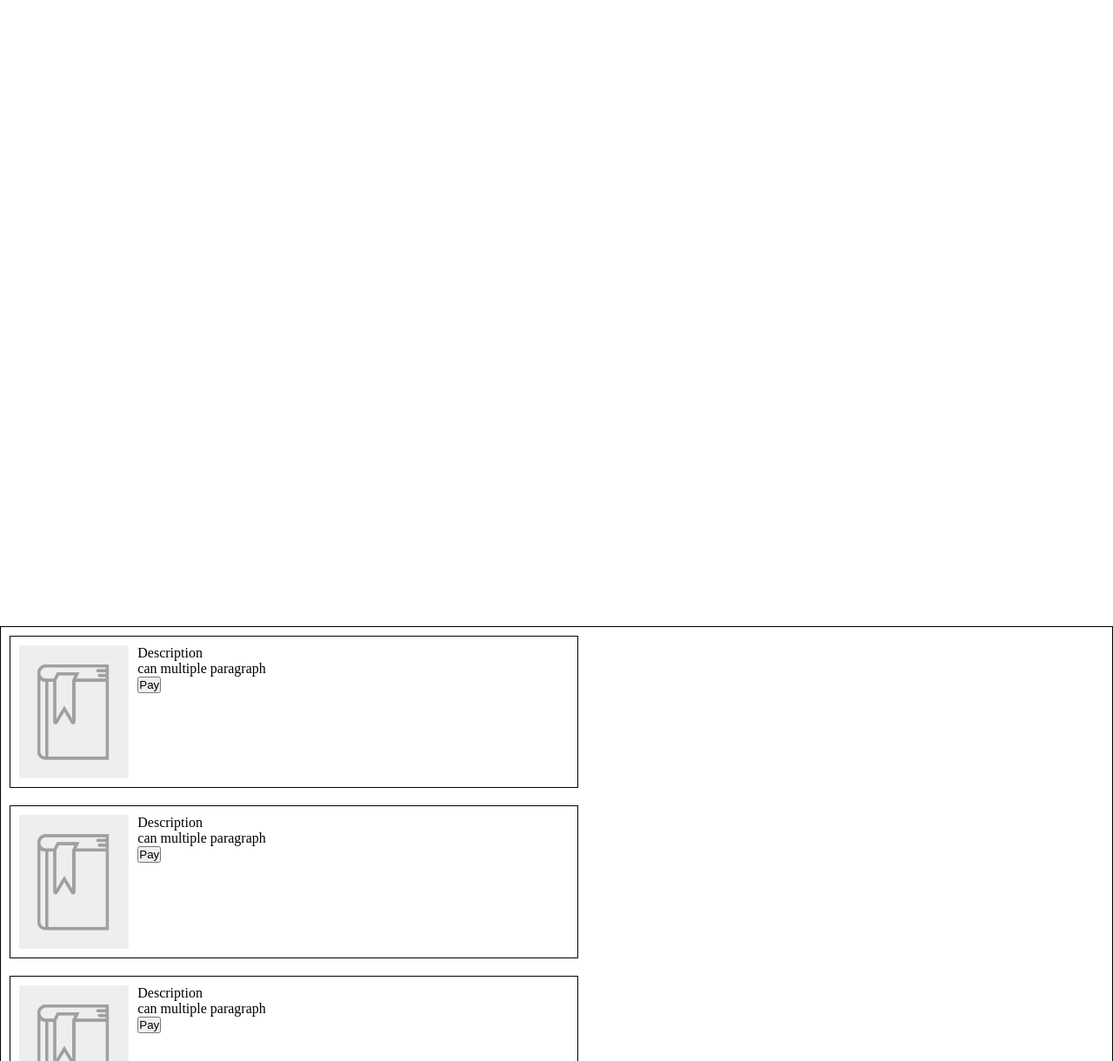
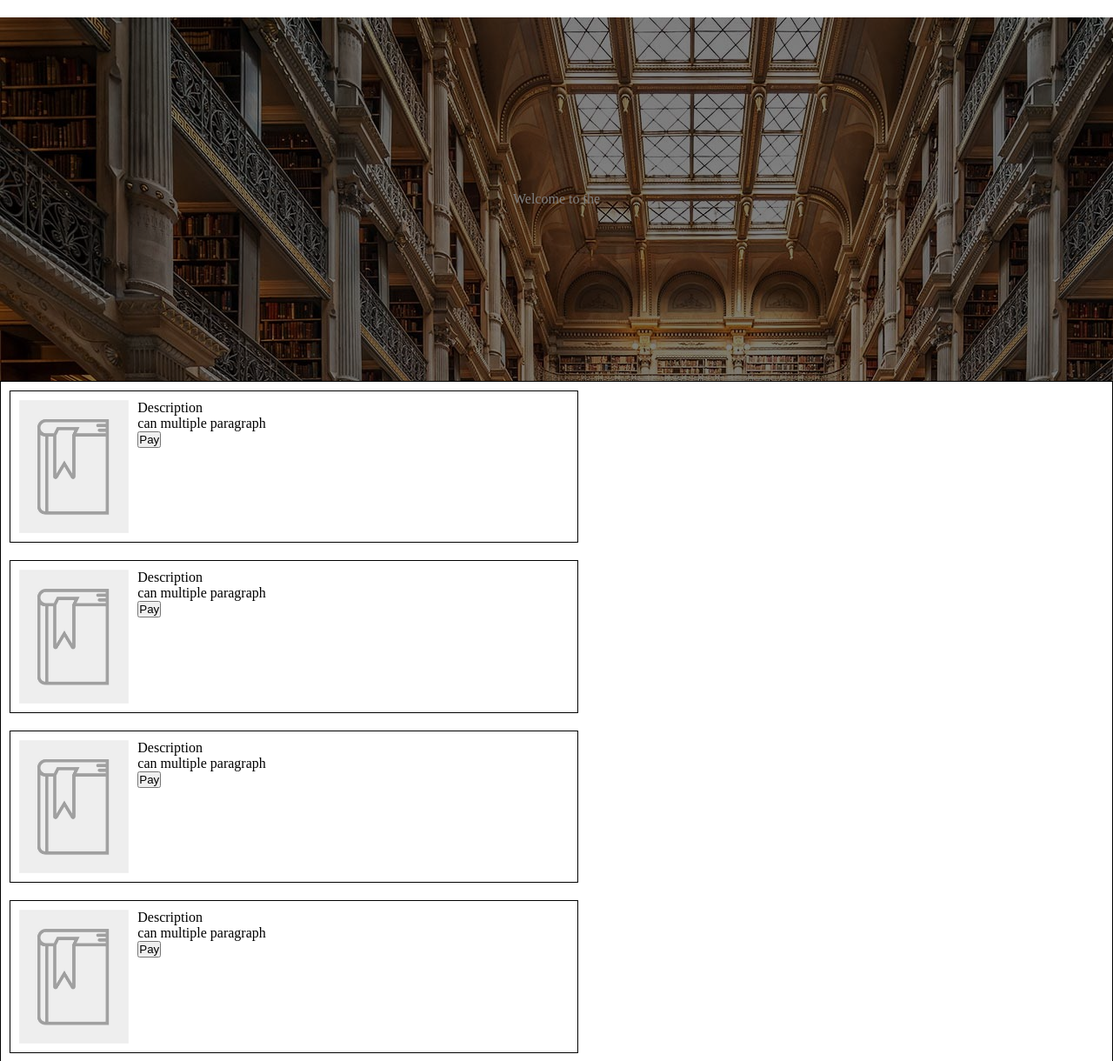
Before and after one commit to Supersyrosaurus/Book-Shop-CW, a plain HTML site: page index.html in a window 1280 px wide. Shown: the part 80-1300 px from the top of the page at 87% size. Drawn offline with Linux system fonts and the light colour scheme.

Commit message:
Created background image

```diff
--- a/css/allCSS.css
+++ b/css/allCSS.css
@@ -106,7 +106,20 @@ header.sticky ul li a
     border-color: #000;
     border-width: 1px;
     margin-bottom: 10px;
+    margin-top: 0px;
 }
+
+.mainHeading {
+    text-align: center;
+    color: #fff;
+    margin-top: 100px;
+    padding: 200px 200px;
+    width: 100%;
+    height: 100%;
+    background-image: url("../library-1.jpg");
+    filter: brightness(50%);
+}
+
 
 @media (max-width: 650px) {
 
--- a/index.html
+++ b/index.html
@@ -15,8 +15,61 @@
             </ul>
         </header>
         <section class="banner">
+            <main>
+                <div class="mainHeading">
+                    Welcome to the
+                </div>
+                <div class = "mainContainer">
 
+                    <div class="bookBox">
+                        <div>
+                            <img src="BookPlaceholder.jpg" alt="" width="200">
+                            <div class="a">
+                                <p>Description</p>
+                                <p>can multiple paragraph</p>
+                                <button>Pay</button>
+                            </div>
+                        </div>
+                    </div>
+
+                    <div class="bookBox">
+                        <div>
+                            <img src="BookPlaceholder.jpg" alt="" width="200">
+                            <div class="a">
+                                <p>Description</p>
+                                <p>can multiple paragraph</p>
+                                <button>Pay</button>
+                            </div>
+                        </div>
+                    </div>
+
+                    <div class="bookBox">
+                        <div>
+                            <img src="BookPlaceholder.jpg" alt="" width="200">
+                            <div class="a">
+                                <p>Description</p>
+                                <p>can multiple paragraph</p>
+                                <button>Pay</button>
+                            </div>
+                        </div>
+                    </div>
+
+                    <div class="bookBox">
+                        <div>
+                            <img src="BookPlaceholder.jpg" alt="" width="200">
+                            <div class="a">
+                                <p>Description</p>
+                                <p>can multiple paragraph</p>
+                                <button>Pay</button>
+                            </div>
+                        </div>
+                    </div>
+                </div>
+
+
+            </main>
         </section>
+
         <script type="text/javascript">
             window.addEventListener("scroll", function(){
                 var header = document.querySelector("header");
@@ -24,7 +77,7 @@
             })
         </script>
 
-        <main>
+        <!-- <main>
             <div class = "mainContainer">
 
                 <div class="bookBox">
@@ -73,7 +126,7 @@
             </div>
 
 
-        </main>
+        </main> -->
 
 
     </body>
```
Also changed, not shown: library-1.jpg (added).
